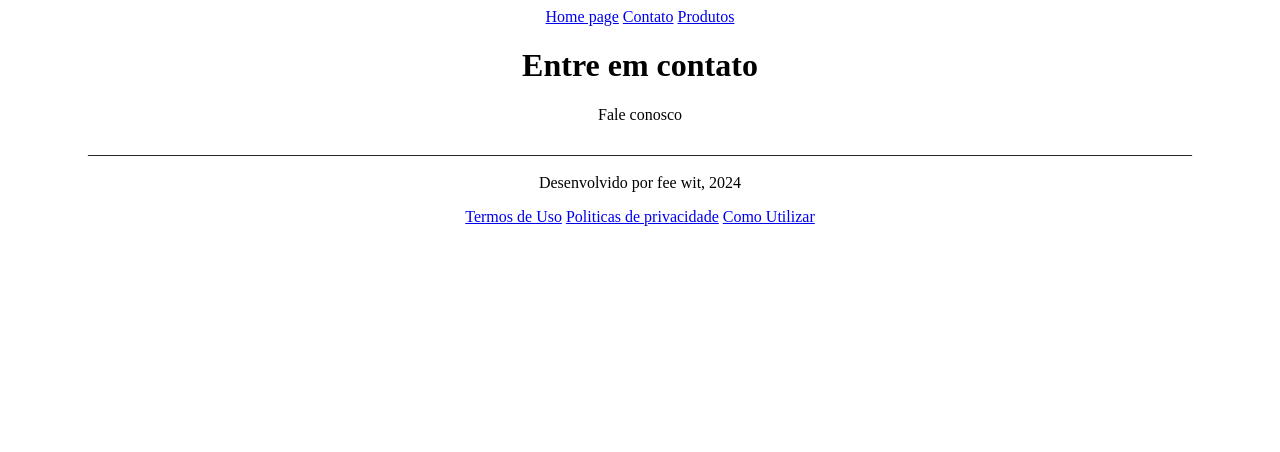
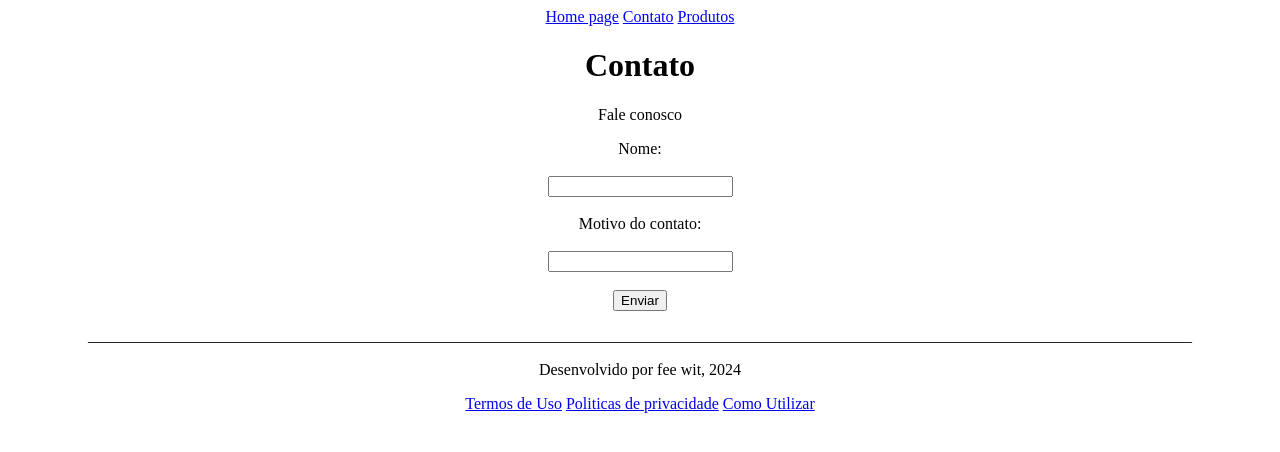
Before and after one commit to feehzinhowit/projeto_lp3, a Flask app: page /contato in a window 1280 px wide. Shown: the top 452 px of the page. Run offline with Flask 3, Linux system fonts and the light colour scheme.

Commit message:
projetoo

```diff
--- a/projeto_lp3/app.py
+++ b/projeto_lp3/app.py
@@ -2,9 +2,9 @@ from flask import Flask, render_template, request
 from validate_docbr import CPF, CNPJ
 
 lista_produtos = [
-        { "nome": "Coca-cola", "descricao": "mata a sede" },
-        { "nome": "Doritos", "descricao": "Suja a mão" },
-        { "nome": "Chocolate", "descricao": "Bom" }
+        { "nome": "Coca-cola", "descricao": "mata a sede", "img": "1"},
+        { "nome": "Doritos", "descricao": "Suja a mão", "img": "2"},
+        { "nome": "Chocolate", "descricao": "Bom", "img": "3"}
 ]
 
 app = Flask("minha app")
--- a/pyproject.toml
+++ b/pyproject.toml
@@ -11,6 +11,9 @@ validate-docbr = "^1.10.0"
 flask = "^3.0.3"
 
 
+[tool.poetry.group.dev.dependencies]
+jupyter = "^1.0.0"
+
 [build-system]
 requires = ["poetry-core"]
 build-backend = "poetry.core.masonry.api"
--- a/templates/contato.html
+++ b/templates/contato.html
@@ -5,7 +5,17 @@
 
 {% block content %}
 <center>
-    <h1>Entre em contato</h1>
+    <h1>Contato</h1>
     <p>Fale conosco</p>
+
+    <div class = "container">
+        <p>
+        <label for="name">Nome:</label><br>
+        <input type="text" id="name" name="name"><br>
+        <label for="email">Motivo do contato:</label><br>
+        <input type="motivo" id="motivo" name="motivo"><br>
+        <input type="submit" value="Enviar">
+        </p>
+    </div>
 </center>
 {% endblock%}
```
Also changed, not shown: templates/home.html (+5 -2 lines), templates/produtos.html (+12 -6 lines), static/imagens/itens.JPG (added), 1 other file.
